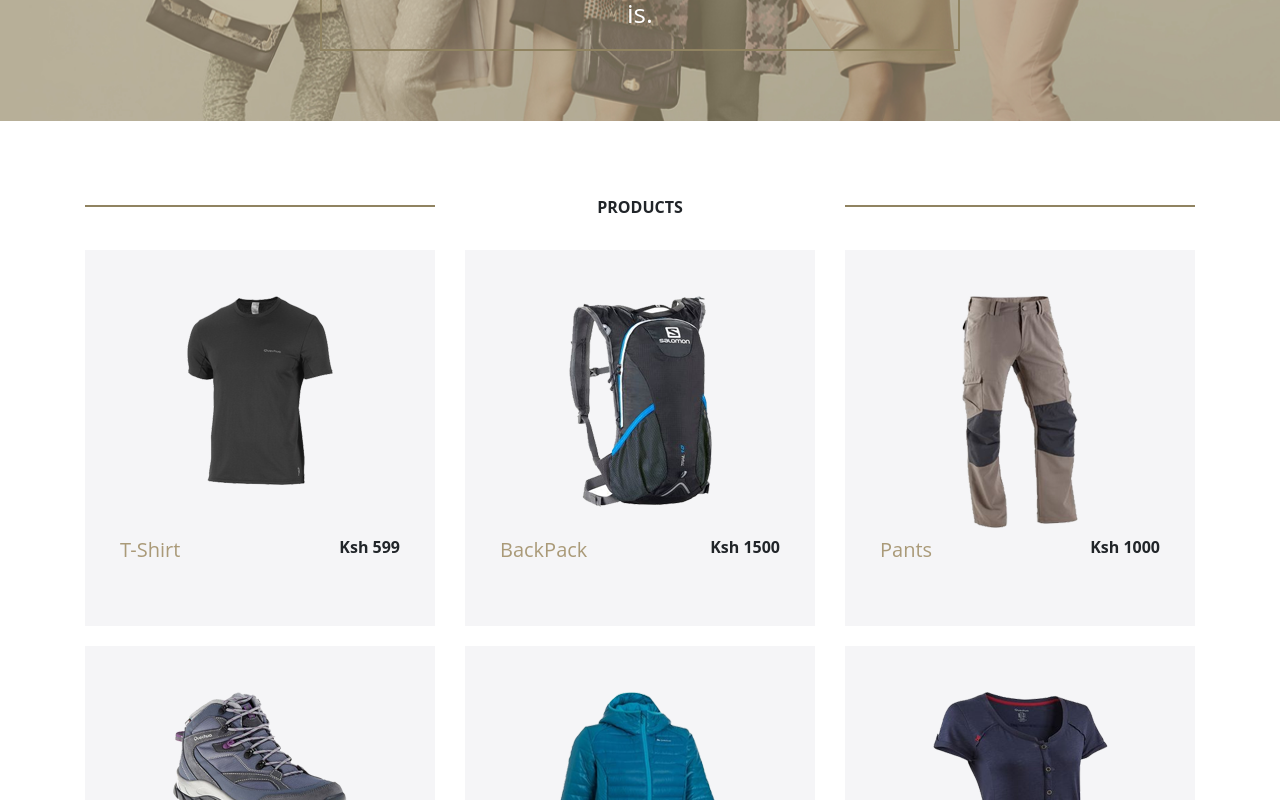
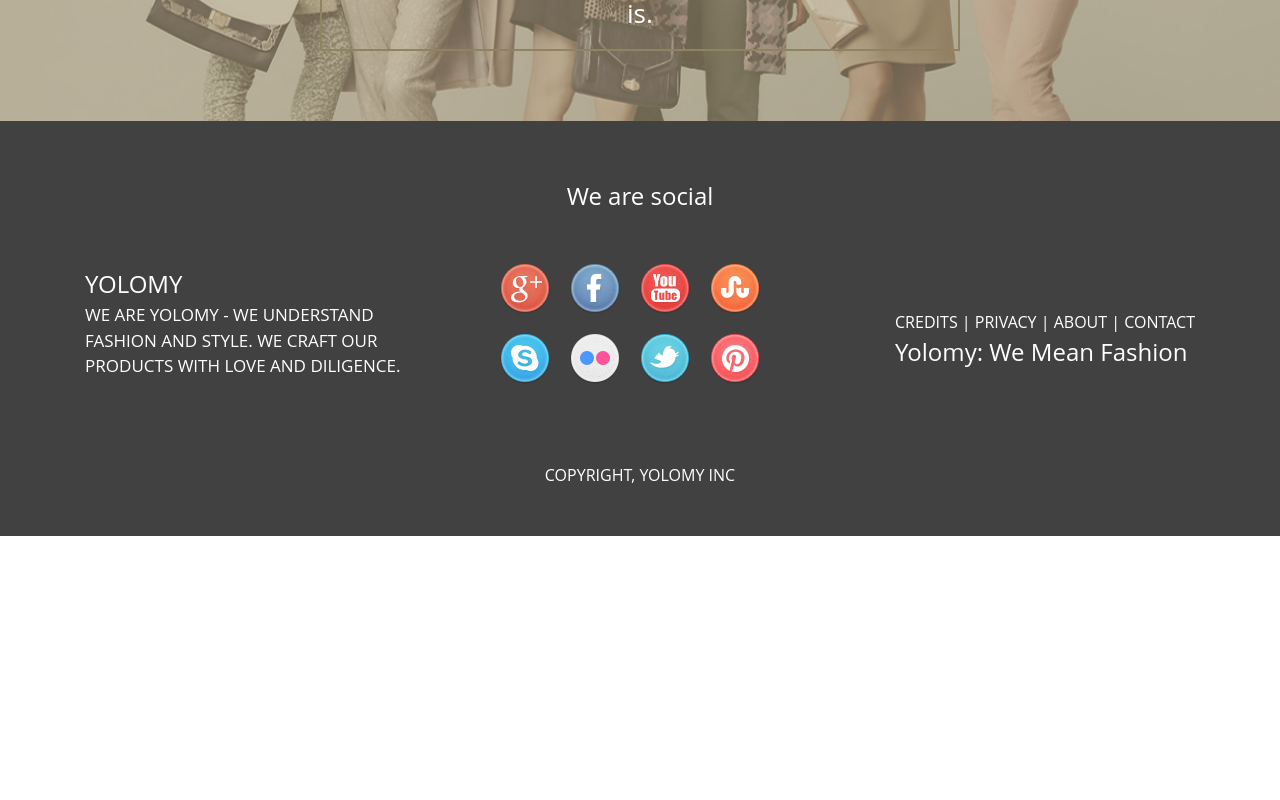
Before and after one commit to geoffreyodari/yolomy, a React (Create React App) app: page / in a window 1280 px wide. Shown: the part 980-1780 px from the top of the page. After the commit the page ends 1516 px from the top, so only its background shows below. Built offline with nearby package versions, Linux system fonts and the light colour scheme.

Commit message:
added product control

```diff
--- a/src/components/App.js
+++ b/src/components/App.js
@@ -1,22 +1,22 @@
-
 import React from 'react';
+import '../styles/app.css';
 import Header from './Header';
 import AboutUs from './AboutUs';
-import Footer from './Footer.js'
-import ProductList from './ProductList';
-import '../styles/app.css';
+import Footer from './Footer';
+import ProductControl from './ProductControl';
 
 function App() {
  return (
    <React.Fragment>
-      <div className='container-fluid'>
+     <div className="container-fluid">
        <Header />
+       <ProductControl />
        <AboutUs />
-        <ProductList />
        <Footer />
+
      </div>
    </React.Fragment>
-  );
+ )
 }
 
 export default App;
--- /dev/null
+++ b/src/components/ProductControl.js
@@ -0,0 +1,18 @@
+import React, { Component } from 'react';
+import ProductList from './ProductList';
+
+class ProductControl extends Component {
+   constructor(props){
+       super(props);
+       this.state ={}
+   }
+   render() {
+       return (
+           <React.Fragment>
+
+           </React.Fragment>
+       )
+   }
+}
+
+export default ProductControl
```
Lines whose indentation alone changed are shown as unchanged.
